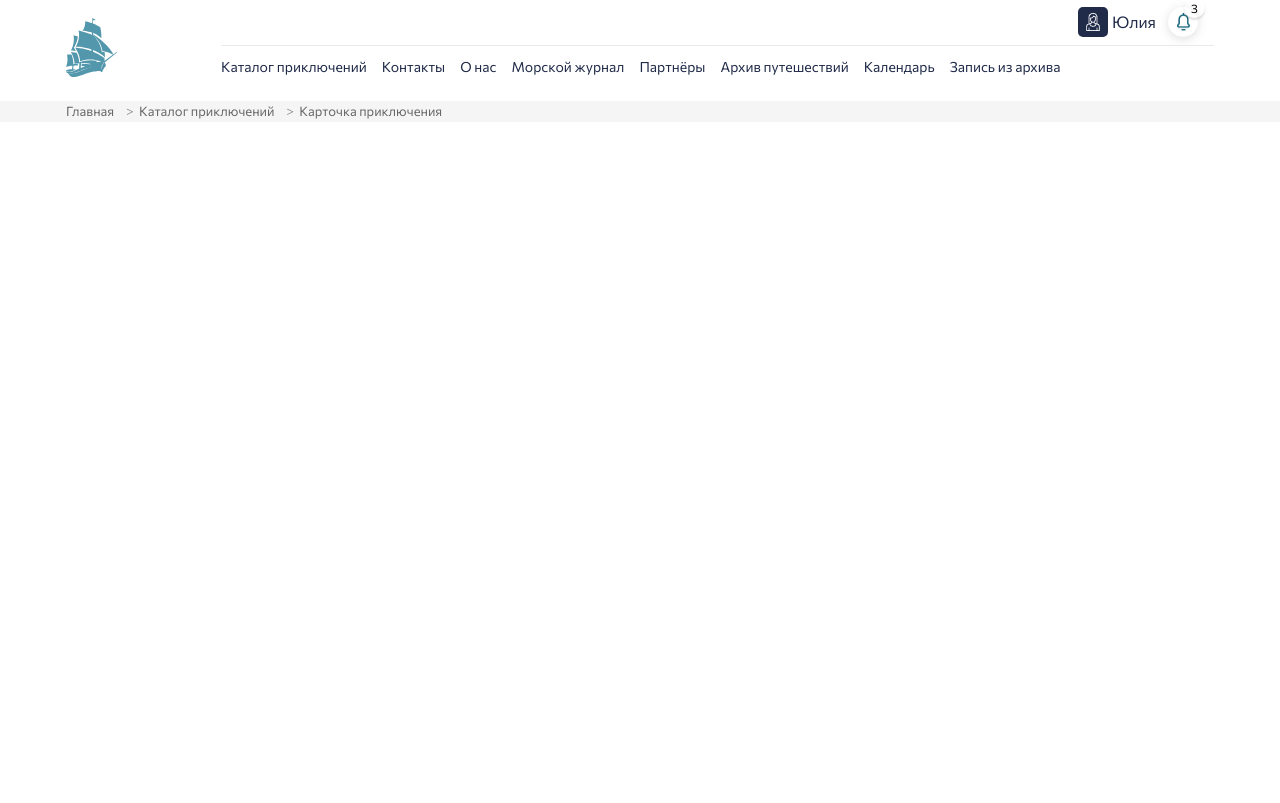
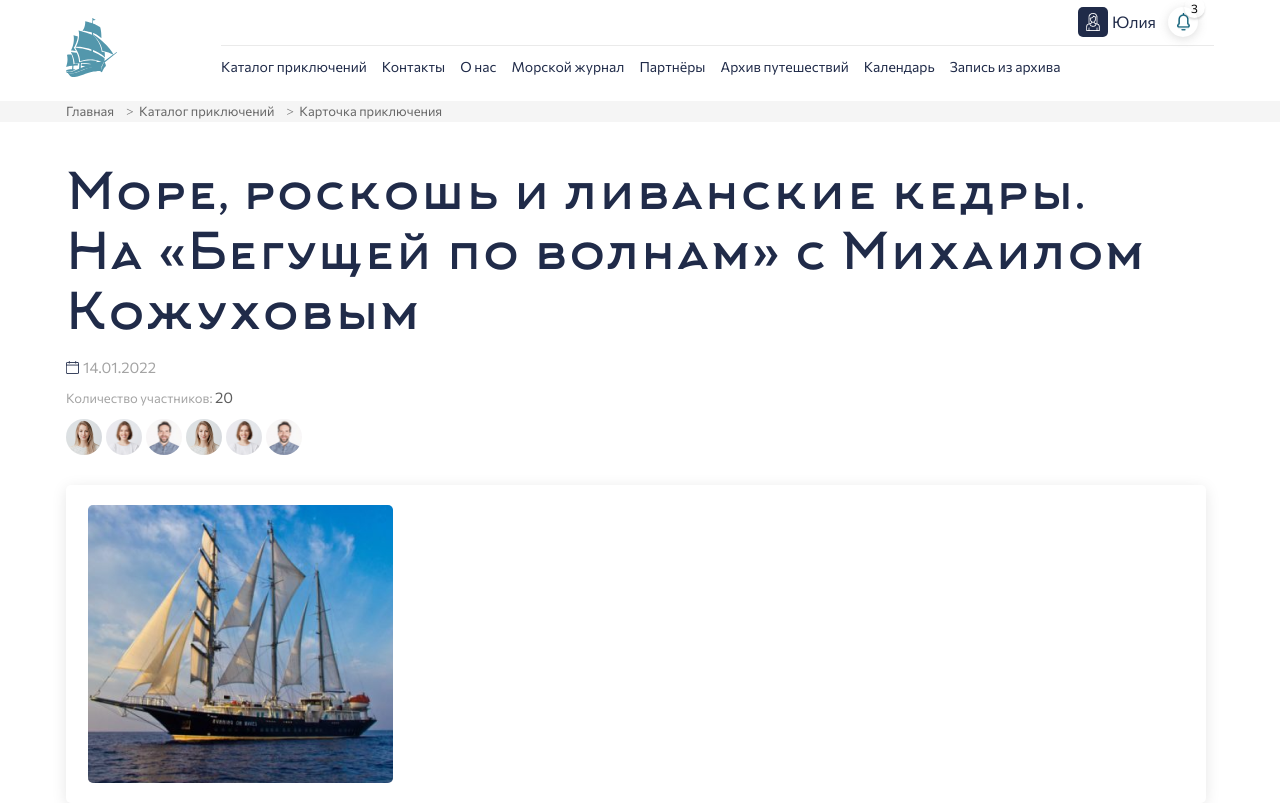
Before and after one commit to Fokusss/Kruiz, a website built with webpack: page src/index.html in a window 1280 px wide. Built offline with nearby package versions, Linux system fonts and the light colour scheme.

Commit message:
Начать card

```diff
--- a/src/index.html
+++ b/src/index.html
@@ -42,5 +42,33 @@
       <li><a href="#" class="bread-crumb__link link">Карточка приключения</a></li>
     </ul>
   </section>
+
+  <section class="adventures">
+    <h1 class="adventures__title">Море, роскошь и&nbsp;ливанские кедры.
+      На&nbsp;&laquo;Бегущей по&nbsp;волнам&raquo;
+      с&nbsp;Михаилом Кожуховым</h1>
+    <div class="date">
+      <img class="date__image" src="<%=require("./images/calendar.png")%>" alt="Календарь">
+      <p class="date__number">14.01.2022</p>
+    </div>
+
+    <p class="adventures__count">Количество участников: <span class="span-acent">20</span></p>
+    <ul class="adventures__participant">
+      <li><img class="adventures__avatar" src="<%=require("./images/avatar_1.png")%>" alt="avatar"></li>
+      <li><img class="adventures__avatar" src="<%=require("./images/avatar_2.png")%>" alt="avatar"></li>
+      <li><img class="adventures__avatar" src="<%=require("./images/avatar_3.png")%>" alt="avatar"></li>
+      <li><img class="adventures__avatar" src="<%=require("./images/avatar_1.png")%>" alt="avatar"></li>
+      <li><img class="adventures__avatar" src="<%=require("./images/avatar_2.png")%>" alt="avatar"></li>
+      <li><img class="adventures__avatar" src="<%=require("./images/avatar_3.png")%>" alt="avatar"></li>
+    </ul>
+
+    <div class="card">
+      <img class="card__image" src="<%=require("./images/begushaia_po_volnam.png")%>" alt="Фото корабля">
+      <div class="card__container">
+
+      </div>
+    </div>
+
+  </section>
 </body>
 </html>
--- a/src/index.scss
+++ b/src/index.scss
@@ -3,7 +3,8 @@
 
 $open-color: #202B49;
 $font-Comm: 'Commissioner';
-
+$font-Ark: 'Arkhip';
+$color-grey: #A4A4A4;
 
 .page {
   max-width: 1920px;
@@ -163,3 +164,89 @@ $font-Comm: 'Commissioner';
     line-height: 21px;
   }
 }
+
+.adventures {
+  max-width: 1148px;
+  margin: 44px auto 0 auto;
+
+  &__title {
+    font-family:  $font-Ark;
+    color: $open-color;
+    font-weight: 400;
+    font-size: 50px;
+    line-height: 60px;
+    margin: 0 0 11px 0;
+    padding: 0;
+  }
+
+  &__count {
+    margin: 9px 0 0 0;
+    font-family: $font-Comm;
+    font-weight: 400;
+    font-size: 13px;
+    line-height: 21px;
+    color: $color-grey;
+  }
+
+  &__participant {
+    list-style-type: none;
+    margin: 10px 0 0 0;
+    padding: 0;
+
+    & li {
+      display: inline-block;
+    }
+  }
+
+  &__avatar {
+    width: 36px;
+    height: 36px;
+    border-radius: 50%;
+  }
+}
+
+
+.span-acent {
+  font-weight: 500;
+  font-size: 15px;
+  line-height: 21px;
+  color: #5E5E5E;
+}
+
+.date {
+  display: flex;
+  align-items: center;
+
+  &__image {
+    width: 13px;
+    height: 13px;
+    margin: 0 4px 0 0;
+  }
+
+  &__number {
+    padding: 0;
+    margin: 0;
+    font-family: $font-Comm;
+    font-weight: 400;
+    font-size: 15px;
+    line-height: 21px;
+    color: $color-grey;
+  }
+}
+
+.card {
+  max-width: 1140px;
+  margin: 26px 0 0 0;
+  box-shadow: 0px 3px 15px rgba(0, 0, 0, 0.1);
+  border-radius: 5px;
+  padding: 20px 0 20px 22px;
+  box-sizing: border-box;
+  display: flex;
+
+  &__image {
+    width: 305px;
+    height: 278px;
+    border-radius: 5px;
+  }
+
+}
--- a/src/vendor/fonts/fonts.css
+++ b/src/vendor/fonts/fonts.css
@@ -5,3 +5,10 @@
        url(../fonts/commissioner/Commissioner-Regular.woff) format('woff');
 
 }
+
+@font-face {
+  font-family: 'Arkhip';
+  font-weight: 400;
+  src: url(./arkhip/Arkhip.woff) format('woff'),
+       url(./arkhip/Arkhip.woff2) format('woff2');
+}
```
Also changed, not shown: src/images/avatar_1.png (added), src/images/avatar_2.png (added), src/images/avatar_3.png (added), src/images/begushaia_po_volnam.png (added), src/images/calendar.png (added), src/vendor/fonts/arkhip/Arkhip.woff (added), src/vendor/fonts/arkhip/Arkhip.woff2 (added).
